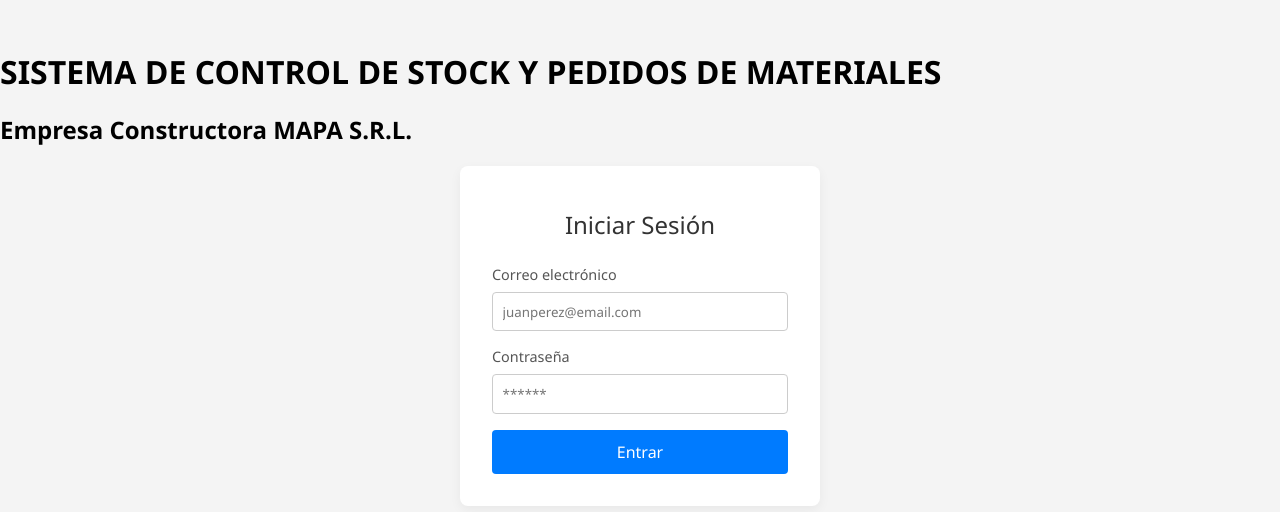
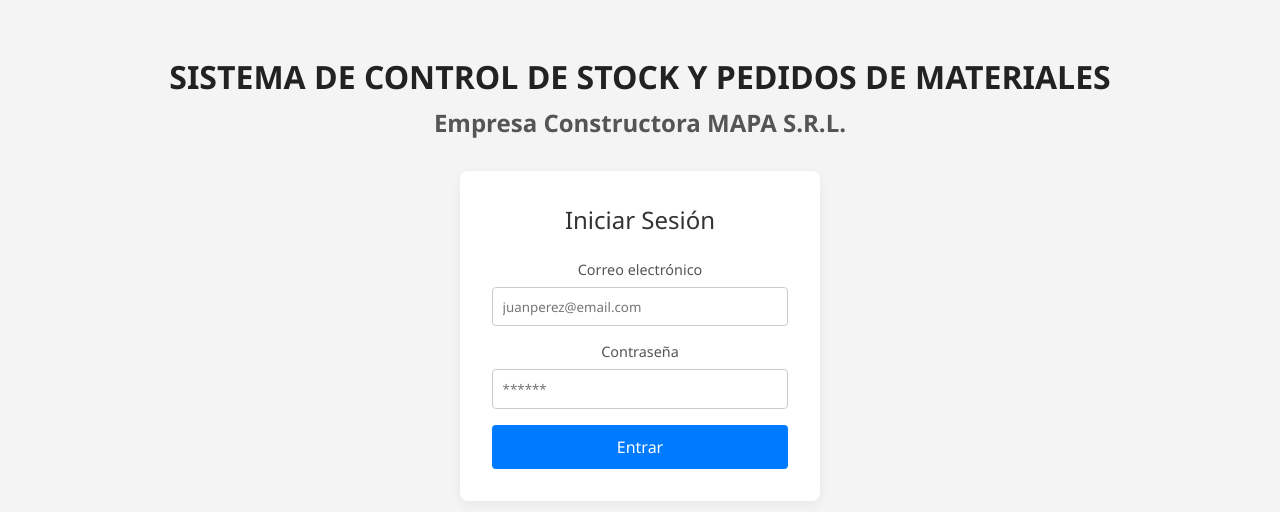
Before and after one commit to jgsalazar/webStockPedidos, a plain HTML site: page index.html in a window 1280 px wide. Shown: the part 122-634 px from the top of the page. Drawn offline with Linux system fonts and the light colour scheme.

Commit message:
Update styles.css

```diff
--- a/css/styles.css
+++ b/css/styles.css
@@ -11,9 +11,13 @@ body {
   background-color: #f4f4f4;
   height: 100vh;
   display: flex;
+  flex-direction: column;
   align-items: center;
   justify-content: center;
+  padding: auto;
+  text-align: center;
 }
+
 
 /* Contenedor del login */
 .login-container {
@@ -88,15 +92,12 @@ button:hover {
   background-color: #0056b3;
 }
 
-h1, h2, .login-container {
-  display: block;
-  width: 100%;
-  margin: 10px 0; /* separa los elementos */
+h1 {
+  margin-bottom: 0.5rem;
+  color: #222;
 }
 
-body {
-  display: flex;
-  flex-direction: column; /* apila los elementos */
-  align-items: center; /* centra el contenido */
-  font-family: Arial, sans-serif;
+h2 {
+  margin-bottom: 2rem;
+  color: #555;
 }
```
